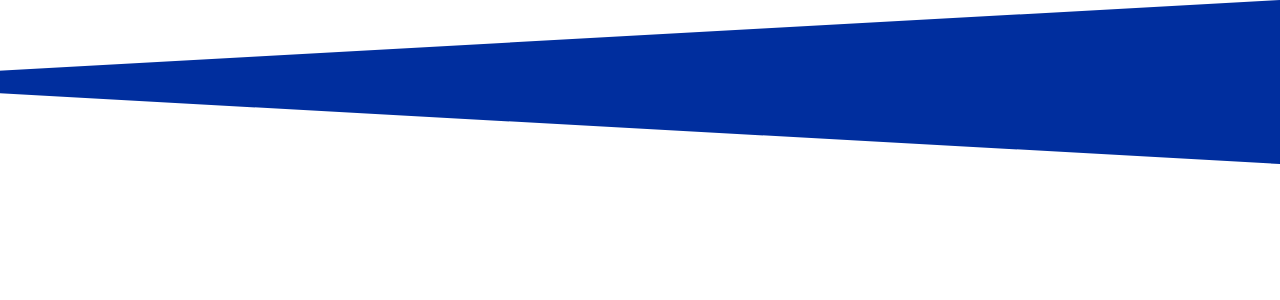
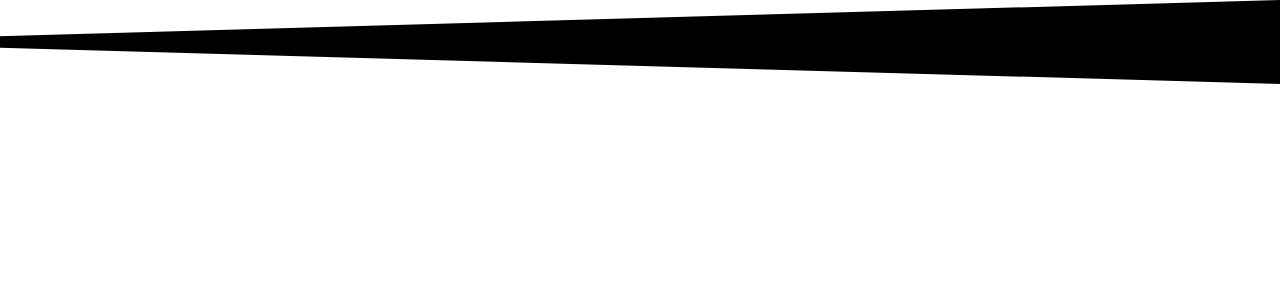
Before and after one commit to jhiggi44/future_movie_productions, a Next.js app: page /components/featured_projects/tilted_section_container in a window 1280 px wide. Shown: the top 300 px of the page. Built offline with nearby package versions, Linux system fonts and the light colour scheme.

Commit message:
Make rotation and backgroundColor configurable for TiltedSectionContainer

```diff
--- a/pages/components/featured_projects/entry.js
+++ b/pages/components/featured_projects/entry.js
@@ -6,7 +6,7 @@ function Entry() {
     return(
         <div>
             <Layout project={ projects["mabel"] } />
-            <TiltedSectionContainer>
+            <TiltedSectionContainer backgroundColor="#17489E">
                 <Layout project={ projects["thistlewits"] } />
             </TiltedSectionContainer>
             <Layout project={ projects["lucyShimmers"] } />
--- a/pages/components/featured_projects/tilted_section_container.js
+++ b/pages/components/featured_projects/tilted_section_container.js
@@ -26,45 +26,45 @@ const TransitionContainer = styled.div`
   width: 100%;
   overflow: hidden;
   line-height: 0;
-  transform: rotate(180deg);
+  transform: rotate(${props => props.rotation}deg);
 `;
 
 const TransitionSVG = styled.svg`
   position: relative;
   display: block;
   width: calc(100% + 1.3px);
-  height: 82px;
-  transform: rotateY(180deg);
+  height: 42px;
+  transform: rotateY(${props => props.rotation}deg);
 `;
 
-const TransitionTop = () => {
+const TransitionTop = ({ backgroundColor }) => {
   return (
-    <TransitionContainer>
-        <TransitionSVG dataName="Layer 1" xmlns="http://www.w3.org/2000/svg" viewBox="0 0 1200 120" preserveAspectRatio="none">
-            <path d="M1200 120L0 16.48 0 0 1200 0 1200 120z" fill="#002E9E"></path>
+    <TransitionContainer rotation="180">
+        <TransitionSVG rotation="180" dataName="Layer 1" xmlns="http://www.w3.org/2000/svg" viewBox="0 0 1200 120" preserveAspectRatio="none">
+            <path d="M1200 120L0 16.48 0 0 1200 0 1200 120z" fill={ backgroundColor }></path>
         </TransitionSVG>
     </TransitionContainer>
   )
 }
 
-const TransitionBottom = () => {
+const TransitionBottom = ({ backgroundColor }) => {
   return (
-    <div className="custom-shape-divider-top-1610755106">
-        <svg data-name="Layer 1" xmlns="http://www.w3.org/2000/svg" viewBox="0 0 1200 120" preserveAspectRatio="none">
-            <path d="M1200 120L0 16.48 0 0 1200 0 1200 120z" class="shape-fill"></path>
-        </svg>
-    </div>
+    <TransitionContainer rotation="0" >
+        <TransitionSVG rotation="0" dataName="Layer 1" xmlns="http://www.w3.org/2000/svg" viewBox="0 0 1200 120" preserveAspectRatio="none">
+            <path d="M1200 120L0 16.48 0 0 1200 0 1200 120z" fill={ backgroundColor }></path>
+        </TransitionSVG>
+    </TransitionContainer>
   )
 }
 
-function TiltedSectionContainer({ children }) {
+function TiltedSectionContainer({ backgroundColor, children }) {
   return (
     <div>
-      <TransitionTop />
-      <div style={{ backgroundColor: "#002E9E", color: "white" }} >
+      <TransitionTop backgroundColor={ backgroundColor } />
+      <div style={{ backgroundColor: backgroundColor, color: "white" }} >
         { children }
       </div>
-      <TransitionBottom />
+      <TransitionBottom backgroundColor={ backgroundColor } />
     </div>
   )
 }
--- a/styles/globals.css
+++ b/styles/globals.css
@@ -14,51 +14,3 @@ a {
 * {
   box-sizing: border-box;
 }
-
-/* Shaped Sections */
-
-/* Top */
-
-.custom-shape-divider-bottom-1610754677 {
-  position: relative;
-  bottom: 0;
-  left: 0;
-  width: 100%;
-  overflow: hidden;
-  line-height: 0;
-  transform: rotate(180deg);
-}
-
-.custom-shape-divider-bottom-1610754677 svg {
-  position: relative;
-  display: block;
-  width: calc(100% + 1.3px);
-  height: 82px;
-  transform: rotateY(180deg);
-}
-
-.custom-shape-divider-bottom-1610754677 .shape-fill {
-  fill: #002E9E;
-}
-
-/* Bottom */
-
-.custom-shape-divider-top-1610755106 {
-  position: relative;
-  top: 0;
-  left: 0;
-  width: 100%;
-  overflow: hidden;
-  line-height: 0;
-}
-
-.custom-shape-divider-top-1610755106 svg {
-  position: relative;
-  display: block;
-  width: calc(100% + 1.3px);
-  height: 82px;
-}
-
-.custom-shape-divider-top-1610755106 .shape-fill {
-  fill: #002E9E;
-}
```
Also changed, not shown: utils/colors.js (+4 -4 lines).
